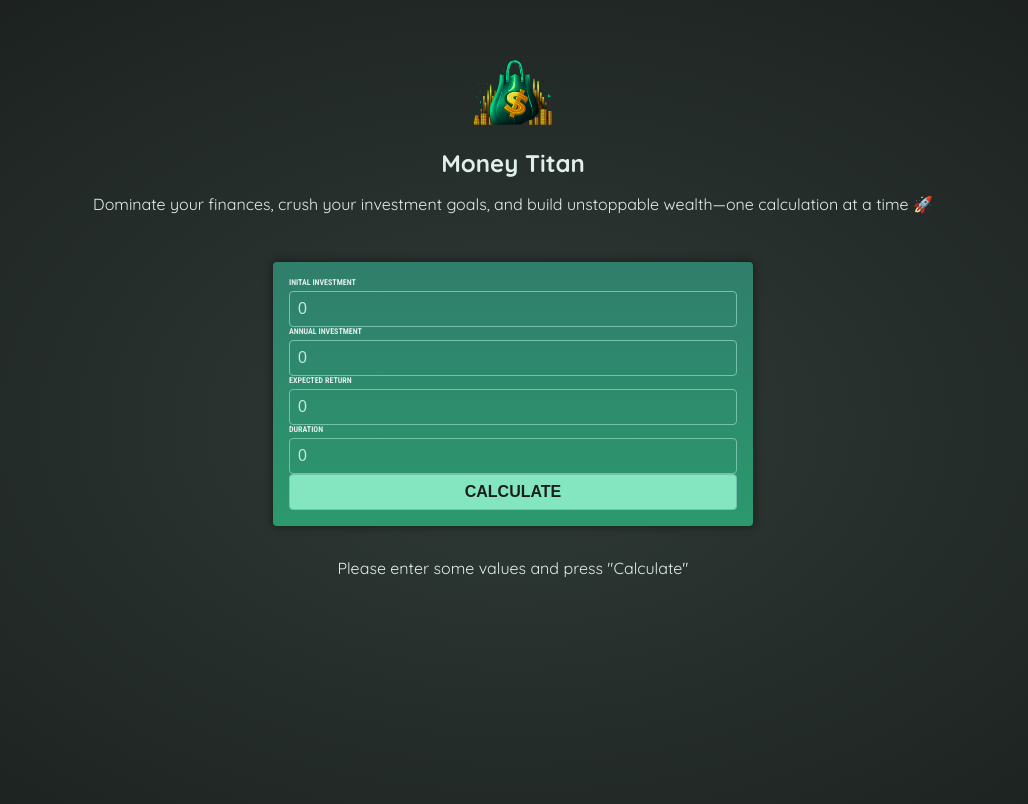
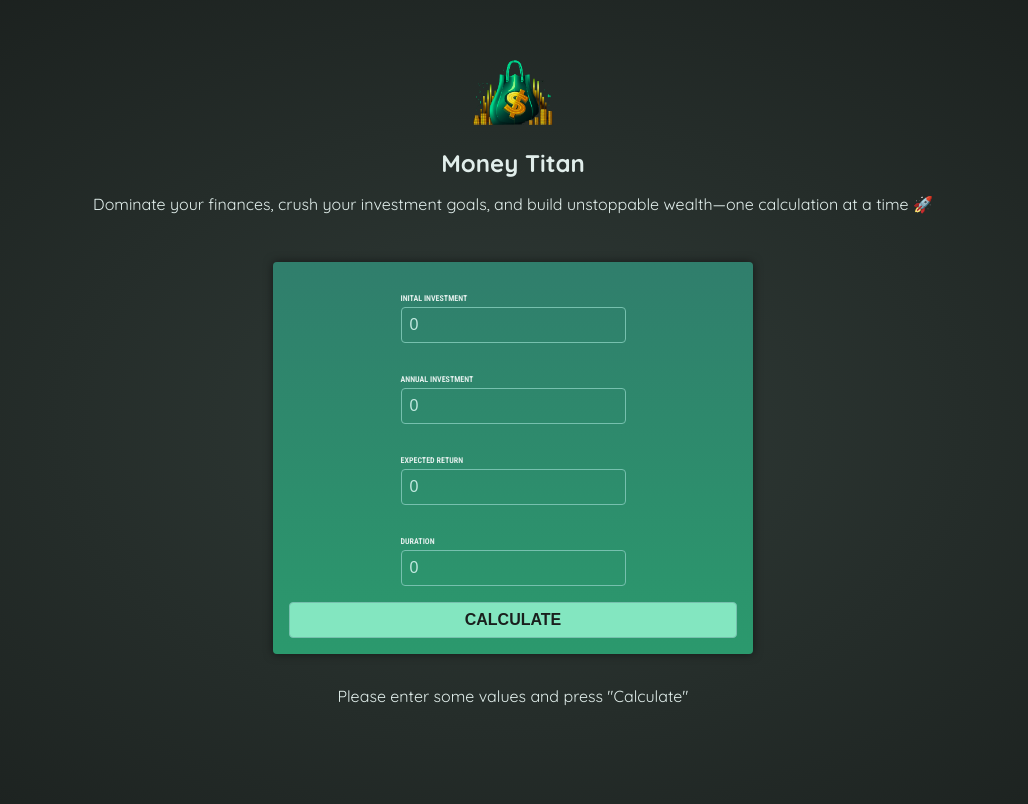
Before and after one commit to adnan5509/MoneyTitan, an Angular app: page / in a window 1280 px wide. Shown: the top 804 px of the page, without its empty margins (127-1155 px from the left). Built offline with nearby package versions, Linux system fonts and the light colour scheme.

Commit message:
refactor user input form for improved accessibility and styling

```diff
--- a/src/app/components/user-input/user-input.component.html
+++ b/src/app/components/user-input/user-input.component.html
@@ -1,20 +1,29 @@
 <form (ngSubmit)="onSubmit()">
-
-    <div>
-        <label for="initalInvestment">Inital Investment</label>
-        <input type="number" id="initalInvestment" [(ngModel)]="initalInvestment" name="initalInvestment" required>
+    <div class="input-group">
+        <p>
+            <label for="inital-investment">Inital Investment</label>
+            <input type="number" id="inital-investment" [(ngModel)]="initalInvestment" name="inital-investment"
+                required>
+        </p>
     </div>
-    <div>
-        <label for="initalInvestment">Annual Investment</label>
-        <input type="number" id="annualInvestment" [(ngModel)]="annualInvestment" name="annualInvestment" required>
+    <div class="input-group">
+        <p>
+            <label for="annual-investment">Annual Investment</label>
+            <input type="number" id="annual-investment" [(ngModel)]="annualInvestment" name="annual-investment"
+                required>
+        </p>
     </div>
-    <div>
-        <label for="expectedReturn">Expected Return</label>
-        <input type="number" id="annualInvestment" [(ngModel)]="expectedReturn" name="expectedReturn" required>
+    <div class="input-group">
+        <p>
+            <label for="expected-return">Expected Return</label>
+            <input type="number" id="expected-return" [(ngModel)]="expectedReturn" name="expected-return" required>
+        </p>
     </div>
-    <div>
-        <label for="duration">Duration</label>
-        <input type="number" id="duration" [(ngModel)]="duration" name="duration" required>
+    <div class="input-group">
+        <p>
+            <label for="duration">Duration</label>
+            <input type="number" id="duration" [(ngModel)]="duration" name="duration" required>
+        </p>
     </div>
 
     <button type="submit">Calculate</button>
```
